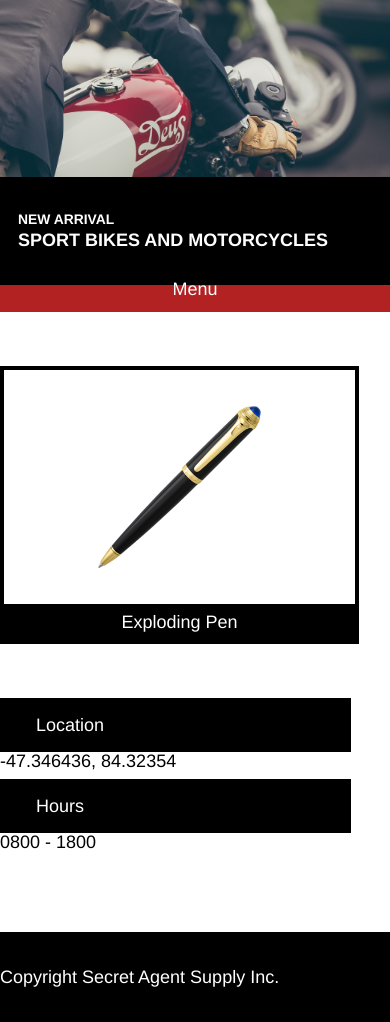
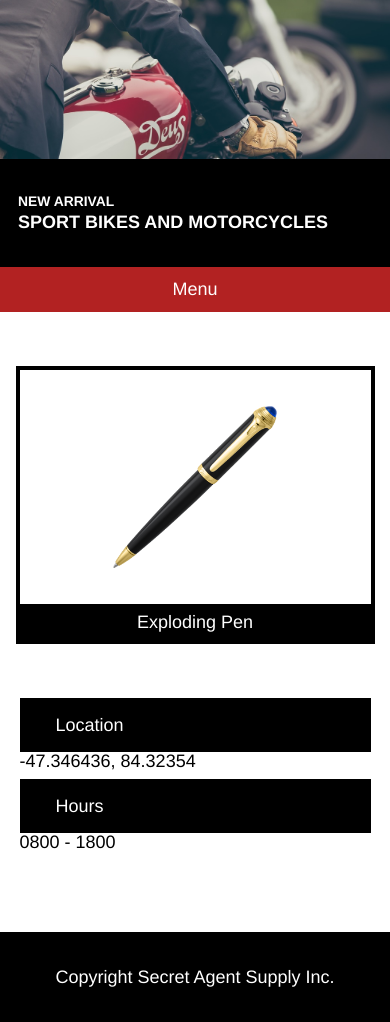
Before and after one commit to kevinmtate/SecretAgentSupply, a plain HTML site: page index.html in a window 390 px wide. Shown: the part 45-1067 px from the top of the page. Drawn offline with Linux system fonts and the light colour scheme.

Commit message:
finished

```diff
--- a/index.html
+++ b/index.html
@@ -76,7 +76,9 @@
 	<!-- footer -->
 	<footer>
 		<div class="container">
-			<p>Copyright Secret Agent Supply Inc.</p>
+			<div class="footer-content">
+				<p>Copyright Secret Agent Supply Inc.</p>
+			</div>
 		</div>
 	</footer>
 </body>
--- a/resources/css/style.css
+++ b/resources/css/style.css
@@ -176,7 +176,6 @@ footer p {
 
     .highlight {
         padding: 2rem 1rem;
-        margin-top: 10rem;
     }
 
     .banner h1 {
@@ -195,6 +194,10 @@ footer p {
         width: 90%;
     }
 
+    .product-catalog {
+        justify-content: center;
+    }
+
     #watch {
         display: none;
     }
@@ -202,6 +205,7 @@ footer p {
     .store-info {
         justify-content: initial;
         flex-direction: column;
+        align-items: center;
     }
 
     .si-item {
@@ -209,7 +213,8 @@ footer p {
         width: 90%;
     }
 
-    footer p {
+    .footer-content {
+        width: 100%;
         text-align: center;
     }
 }
```
